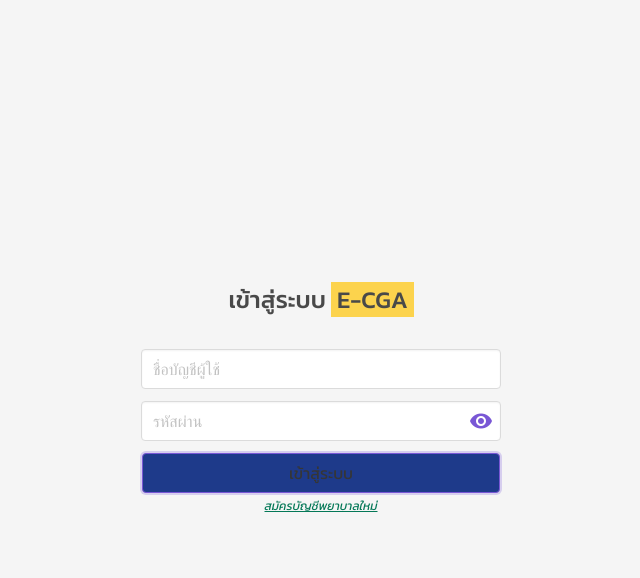
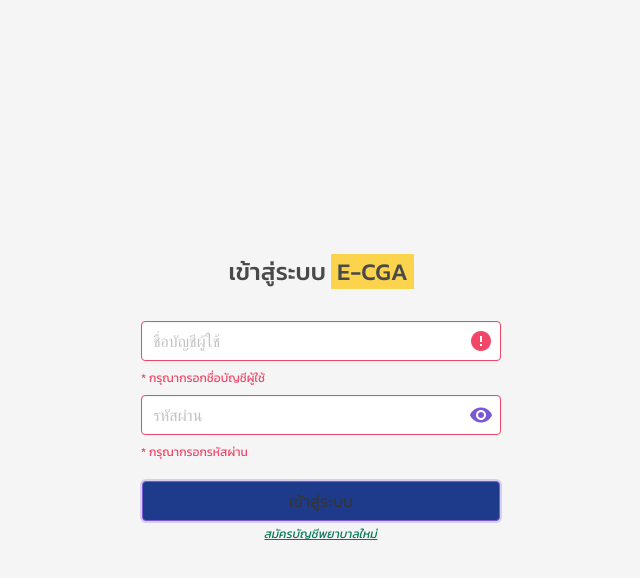
Before and after one commit to pspapleng/ECGA-front-end, a Vue app: page /login in a window 1280 px wide. Both pictures are taken after a click on the button "เข้าสู่ระบบ". Shown: the top 578 px of the page, without its empty margins (319-959 px from the left). Built offline with nearby package versions, Linux system fonts and the light colour scheme.

Commit message:
login is very hard t-t

```diff
--- a/src/App.vue
+++ b/src/App.vue
@@ -1,9 +1,41 @@
 <template>
   <div id="app">
-    <router-view />
+    <router-view :key="$route.fullPath" @auth-change="onAuthChange" />
   </div>
 </template>
+<script>
+// import axios from "axios";
+import Vue from "vue";
 
+export default {
+  data() {
+    return {
+      user: null
+    };
+  },
+  mounted() {
+    this.onAuthChange();
+  },
+  methods: {
+    onAuthChange() {
+      const token = localStorage.getItem("token");
+      if (token) {
+        this.getUser();
+      }
+    },
+    getUser() {
+      const token = localStorage.getItem("token");
+      Vue.axios
+        .get("http://localhost:3000/api/login/me", {
+          headers: { Authorization: "Bearer " + token }
+        })
+        .then(res => {
+          this.user = res.data;
+        });
+    }
+  }
+};
+</script>
 <style>
 #app {
   font-family: "Kanit", sans-serif;
--- a/src/store/index.js
+++ b/src/store/index.js
@@ -32,6 +32,10 @@ export default new Vuex.Store({
       fall_history: 0,
       n_id: null
     },
+    login: {
+      username: "",
+      password: ""
+    },
     u_id: 1,
     n_id: 1,
     user: "",
@@ -45,6 +49,16 @@ export default new Vuex.Store({
     UserId: null
   },
   mutations: {
+    setLogin(state, payload) {
+      console.log(payload);
+      state.login = payload;
+    },
+    resetLogin(state) {
+      state.login = {
+        username: "",
+        password: ""
+      };
+    },
     setResultId(state, payload) {
       // console.log("in mutation", payload);
       state.result_id = payload;
@@ -116,6 +130,24 @@ export default new Vuex.Store({
     }
   },
   actions: {
+    login({ state, commit }) {
+      console.log(state.login);
+      return Vue.axios
+        .post(`http://localhost:3000/api/nurse`, state.login)
+        .then(res => {
+          console.log(res);
+          const token = res.data.token;
+          localStorage.setItem("token", token);
+          this.$emit("auth-change"); // ทำการ $emit event มาที่ App.vue เพื่ออัพเดต Navigation Bar
+          this.$router.push({ path: "/patientlist" });
+          commit("resetLogin");
+          return Promise.resolve();
+        })
+        .catch(e => {
+          console.log(e.response.data);
+          return Promise.reject(e.response.data);
+        });
+    },
     createNurse({ state, commit }) {
       console.log("hi");
       console.log(state.createNurse);
--- a/src/views/login.vue
+++ b/src/views/login.vue
@@ -5,22 +5,54 @@
         <p class="title has-text-centered">
           เข้าสู่ระบบ <mark type="is-warning">E-CGA</mark>
         </p>
+        <p
+          v-if="error"
+          class="px-3 py-2 mb-3 has-text-danger-dark has-background-danger-light"
+        >
+          {{ error }}
+        </p>
         <div class="column is-4 is-offset-4">
-          <b-field>
-            <b-input v-model="name" placeholder="ชื่อบัญชีผู้ใช้"></b-input>
+          <b-field
+            class="mb-2"
+            :type="{ 'is-danger': $v.login_form.username.$error }"
+          >
+            <b-input
+              v-model="$v.login_form.username.$model"
+              placeholder="ชื่อบัญชีผู้ใช้"
+            ></b-input>
           </b-field>
-          <b-field>
+          <template v-if="$v.login_form.username.$error">
+            <p
+              class="help is-danger has-text-left mb-2"
+              v-if="!$v.login_form.username.required"
+            >
+              * กรุณากรอกชื่อบัญชีผู้ใช้
+            </p>
+          </template>
+          <b-field
+            class="mb-2"
+            :type="{ 'is-danger': $v.login_form.password.$error }"
+          >
             <b-input
-              v-model="pass"
+              v-model="$v.login_form.password.$model"
               type="password"
               placeholder="รหัสผ่าน"
               password-reveal
             />
           </b-field>
+          <template v-if="$v.login_form.password.$error">
+            <p
+              class="help is-danger has-text-left mb-2"
+              v-if="!$v.login_form.password.required"
+            >
+              * กรุณากรอกรหัสผ่าน
+            </p>
+          </template>
         </div>
         <b-button
           class="login"
           style="font-family: 'Kanit', sans-serif; font-weight: 400;"
+          @click="login"
         >
           เข้าสู่ระบบ
         </b-button>
@@ -34,10 +66,64 @@
   </div>
 </template>
 <script>
+import { debounce } from "debounce";
+import { required } from "vuelidate/lib/validators";
+import { mapMutations, mapActions } from "vuex";
+
 export default {
   name: "Login",
   data() {
-    return {};
+    return {
+      login_form: {
+        username: "",
+        password: ""
+      },
+      error: ""
+    };
+  },
+  validations: {
+    login_form: {
+      username: { required },
+      password: { required }
+    }
+  },
+  methods: {
+    ...mapMutations(["setLogin"]),
+    ...mapActions(["login"]),
+    debounceInput: debounce(function(e) {
+      console.log(e);
+      this.setLogin(e);
+    }, 300),
+    login() {
+      // Validate all fields
+      this.$v.$touch();
+      // เช็คว่าในฟอร์มไม่มี error
+      if (!this.$v.$invalid) {
+        alert("login");
+        this.login()
+          .then(() => {
+            this.$router.push({ name: "Login" });
+          })
+          .catch(e => {
+            console.log(e.details);
+          });
+      } else {
+        alert("โปรดกรอกข้อมูลให้ถูกต้องทุกช่อง");
+      }
+    }
+  },
+  watch: {
+    login_form: {
+      // This will let Vue know to look inside the array
+      deep: true,
+
+      // We have to move our method to a handler field
+      handler(val) {
+        this.debounceInput(val);
+
+        console.log("The form has changed!");
+      }
+    }
   }
 };
 </script>
```
